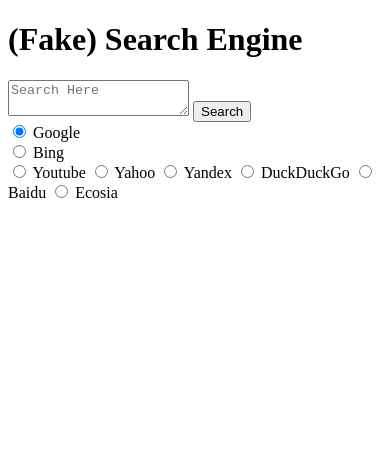
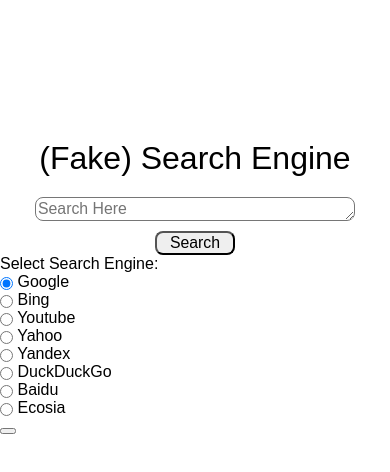
Before and after one commit to evanshi0811/Fake-Search-Engine, a plain HTML site: page index.html in a window 390 px wide. Drawn offline with Linux system fonts and the light colour scheme.

Commit message:
mobile view search button looks good

```diff
--- /dev/null
+++ b/css/html5reset.css
@@ -0,0 +1,142 @@
+/*
+	HTML5 Reset :: style.css
+	https://github.com/murtaugh/HTML5-Reset/blob/master/assets/css/reset.css
+	----------------------------------------------------------
+	We have learned much from/been inspired by/taken code where offered from:
+
+	Eric Meyer					:: http://meyerweb.com
+	HTML5 Doctor				:: http://html5doctor.com
+	and the HTML5 Boilerplate	:: http://html5boilerplate.com
+
+-------------------------------------------------------------------------------*/
+
+/* Let's default this puppy out
+-------------------------------------------------------------------------------*/
+
+html, body, body div, span, object, iframe, h1, h2, h3, h4, h5, h6, p, blockquote, pre, abbr, address, cite, code, del, dfn, em, img, ins, kbd, q, samp, small, strong, sub, sup, var, b, i, dl, dt, dd, ol, ul, li, fieldset, form, label, legend, table, caption, tbody, tfoot, thead, tr, th, td, article, aside, figure, footer, header, menu, nav, section, time, mark, audio, video, details, summary {
+	margin: 0;
+	padding: 0;
+	border: 0;
+	font-size: 100%;
+	font-weight: normal;
+	vertical-align: baseline;
+	background: transparent;
+}
+
+main, article, aside, figure, footer, header, nav, section, details, summary {display: block;}
+
+/* Handle box-sizing while better addressing child elements:
+   http://css-tricks.com/inheriting-box-sizing-probably-slightly-better-best-practice/ */
+html {
+	box-sizing: border-box;
+}
+
+*,
+*:before,
+*:after {
+	box-sizing: inherit;
+}
+
+/* consider resetting the default cursor: https://gist.github.com/murtaugh/5247154 */
+
+/* Responsive images and other embedded objects */
+/* if you don't have full control over `img` tags (if you have to overcome attributes), consider adding height: auto */
+img,
+object,
+embed {max-width: 100%;}
+
+/*
+   Note: keeping IMG here will cause problems if you're using foreground images as sprites.
+	In fact, it *will* cause problems with Google Maps' controls at small size.
+	If this is the case for you, try uncommenting the following:
+
+#map img {
+		max-width: none;
+}
+*/
+
+/* force a vertical scrollbar to prevent a jumpy page */
+html {overflow-y: scroll;}
+
+/* we use a lot of ULs that aren't bulleted.
+	you'll have to restore the bullets within content,
+	which is fine because they're probably customized anyway */
+ul {list-style: none;}
+
+blockquote, q {quotes: none;}
+
+blockquote:before,
+blockquote:after,
+q:before,
+q:after {content: ''; content: none;}
+
+a {margin: 0; padding: 0; font-size: 100%; vertical-align: baseline; background: transparent;}
+
+del {text-decoration: line-through;}
+
+abbr[title], dfn[title] {border-bottom: 1px dotted #000; cursor: help;}
+
+/* tables still need cellspacing="0" in the markup */
+table {border-collapse: separate; border-spacing: 0;}
+th {font-weight: bold; vertical-align: bottom;}
+td {font-weight: normal; vertical-align: top;}
+
+hr {display: block; height: 1px; border: 0; border-top: 1px solid #ccc; margin: 1em 0; padding: 0;}
+
+input, select {vertical-align: middle;}
+
+pre {
+    white-space: pre; /* CSS2 */
+    white-space: pre-wrap; /* CSS 2.1 */
+    white-space: pre-line; /* CSS 3 (and 2.1 as well, actually) */
+    word-wrap: break-word; /* IE */
+}
+
+input[type="radio"] {vertical-align: text-bottom;}
+input[type="checkbox"] {vertical-align: bottom;}
+.ie7 input[type="checkbox"] {vertical-align: baseline;}
+.ie6 input {vertical-align: text-bottom;}
+
+select, input, textarea {font: 99% sans-serif;}
+
+table {font-size: inherit; font: 100%;}
+
+small {font-size: 85%;}
+
+strong {font-weight: bold;}
+
+td, td img {vertical-align: top;}
+
+/* Make sure sup and sub don't mess with your line-heights http://gist.github.com/413930 */
+sub, sup {font-size: 75%; line-height: 0; position: relative;}
+sup {top: -0.5em;}
+sub {bottom: -0.25em;}
+
+/* standardize any monospaced elements */
+pre, code, kbd, samp {font-family: monospace, sans-serif;}
+
+/* hand cursor on clickable elements */
+.clickable,
+label,
+input[type=button],
+input[type=submit],
+input[type=file],
+button {cursor: pointer;}
+
+/* Webkit browsers add a 2px margin outside the chrome of form elements */
+button, input, select, textarea {margin: 0;}
+
+/* make buttons play nice in IE */
+button,
+input[type=button] {width: auto; overflow: visible;}
+
+/* scale images in IE7 more attractively */
+.ie7 img {-ms-interpolation-mode: bicubic;}
+
+/* prevent BG image flicker upon hover
+   (commented out as usage is rare, and the filter syntax messes with some pre-processors)
+.ie6 html {filter: expression(document.execCommand("BackgroundImageCache", false, true));}
+*/
+
+/* let's clear some floats */
+.clearfix:after { content: " "; display: block; clear: both; }
--- /dev/null
+++ b/css/style.css
@@ -0,0 +1,28 @@
+body {
+    font-family: 'Montserrat', sans-serif;
+}
+
+h1 {
+    font-size: 32px;
+    margin: 140px auto 0 auto;
+}
+
+#primary-grid {
+    display: grid;
+    grid-template-columns: 1fr;
+    width: 100%;
+}
+
+#search {
+    width: max(80vw, 320px);
+    margin: 20px auto 0 auto;
+    display: block;
+    border-radius: 8px;
+}
+
+#search-button {
+    width: 80px;
+    margin: 10px auto 0 auto;
+    display: block;
+    border-radius: 8px;
+}
--- a/index.html
+++ b/index.html
@@ -3,32 +3,43 @@
 <head>
     <meta charset="UTF-8">
     <meta name="viewport" content="width=device-width, initial-scale=1.0">
+    <link rel = "stylesheet" type = "text/css" href = "css/html5reset.css">
+    <link rel = "stylesheet" type = "text/css" href = "css/style.css">
     <title>(Fake) Search Engine</title>
 </head>
 <body>
+    <main id = "primary-grid">
+        <h1>(Fake) Search Engine</h1>
         <form>
-        <h1><label for="search">(Fake) Search Engine</label></h1>
-        <textarea id="search" name="search" placeholder="Search Here"></textarea>
-        <input type="submit" value="Search">
+            <textarea id="search" name="search" rows="1" placeholder="Search Here"></textarea>
+            <input id = "search-button" type="submit" value="Search">
         </form>
         <form>
+            <h2>Select Search Engine:</h2>
             <input type="radio" id="google" name="search_engine" value="Google" checked>
-        <label for="Google">Google</label><br>
+            <label for="google">Google</label><br>
             <input type="radio" id="bing" name="search_engine" value="Bing">
-        <label for="Bing">Bing</label><br>
+            <label for="bing">Bing</label><br>
             <input type="radio" id="youtube" name="search_engine" value="Youtube">
-        <label for="Youtube">Youtube</label>
+            <label for="youtube">Youtube</label><br>
             <input type="radio" id="yahoo" name="search_engine" value="Yahoo">
-        <label for="Yahoo">Yahoo</label>
+            <label for="yahoo">Yahoo</label><br>
             <input type="radio" id="yandex" name="search_engine" value="Yandex">
-        <label for="Yandex">Yandex</label>
+            <label for="yandex">Yandex</label><br>
             <input type="radio" id="duckduckgo" name="search_engine" value="DuckDuckGo">
-        <label for="DuckDuckGo">DuckDuckGo</label>
+            <label for="duckduckgo">DuckDuckGo</label><br>
             <input type="radio" id="baidu" name="search_engine" value="Baidu">
-        <label for="Baidu">Baidu</label>
+            <label for="baidu">Baidu</label><br>
             <input type="radio" id="ecosia" name="search_engine" value="Ecosia">
-        <label for="Ecosia">Ecosia</label>
+            <label for="ecosia">Ecosia</label>
         </form>
+        <div>
+            <a href=""></a>
+            <button id="editdelete1"  aria-pressed="false">
+                <!--<img src = "images/editdelete.png" alt = "">-->
+            </button>
+        </div>
+    </main>
     <script src="js/script.js"></script>
 </body>
 </html>
```
Also changed, not shown: images/editdelete.png (added). Lines whose indentation alone changed are shown as unchanged.
